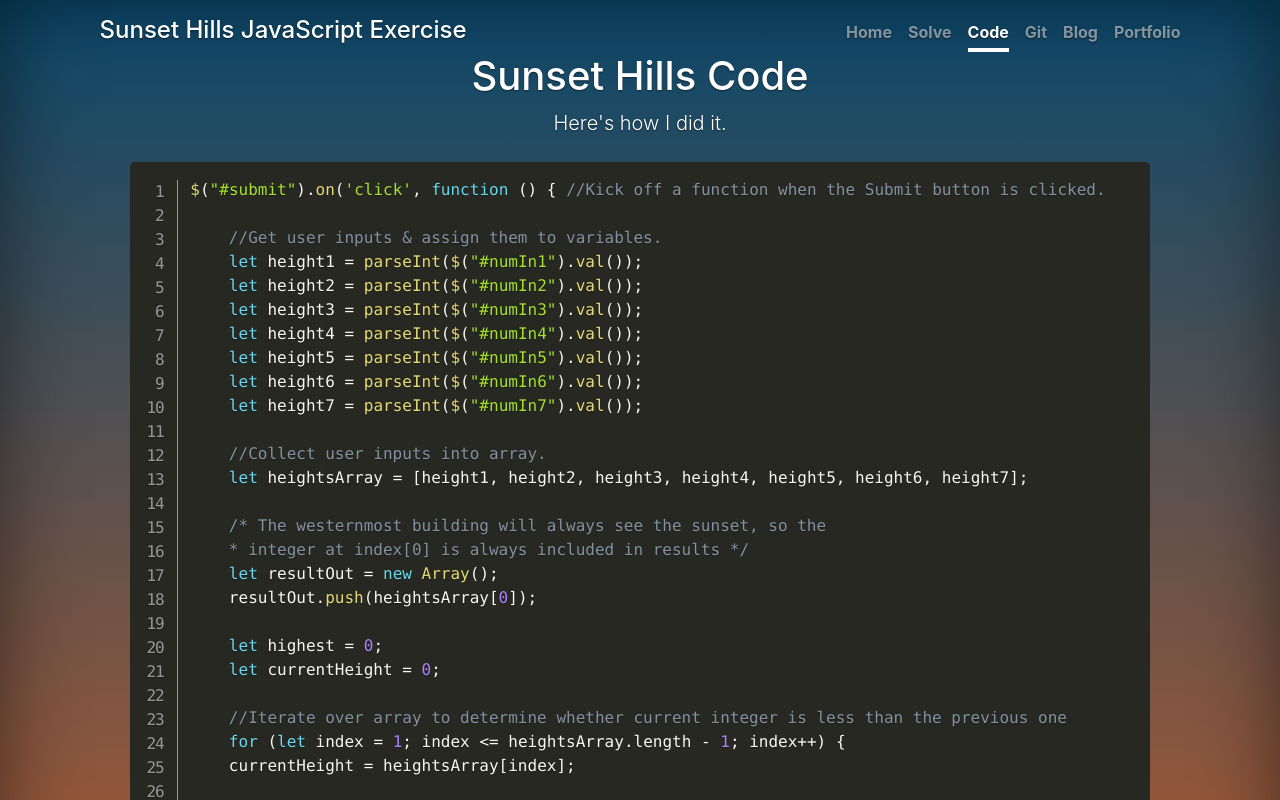
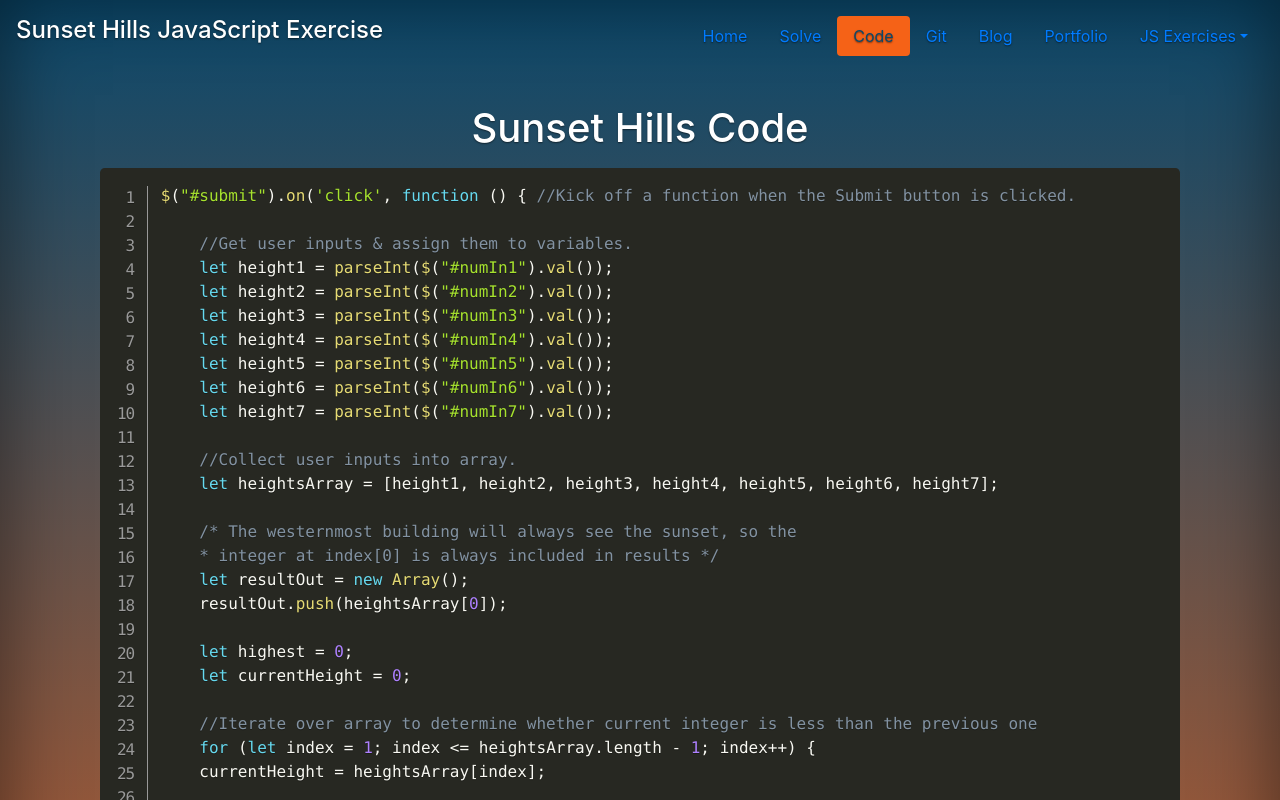
Before and after one commit to BethOlmo06/Sunset_Hills, a plain HTML site: page Sunset_Hills/Code.html in a window 1280 px wide. Shown: the top 800 px of the page. Drawn offline with nearby package versions, Linux system fonts and the light colour scheme.

Commit message:
nav dropdown
fixed funtional issue & edited styling

```diff
--- a/Sunset_Hills/CSS/cover.css
+++ b/Sunset_Hills/CSS/cover.css
@@ -1,4 +1,4 @@
-/*
+a/*
  * Globals
  */
 
--- a/Sunset_Hills/Code.html
+++ b/Sunset_Hills/Code.html
@@ -15,25 +15,45 @@
     <link href="CSS/prism.css" rel="stylesheet" />
 </head>
 <body class="text-center" id="pgCode">
-    <div class="cover-container d-flex p-3 mx-auto flex-column">
+    <div class="cover-container d-flex w-100 p-3 mx-auto flex-column">
         <header class="masthead mb-auto">
             <div class="inner">
                 <h4 class="masthead-brand">Sunset Hills JavaScript Exercise</h4>
-                <nav class="nav nav-masthead justify-content-center">
+                <ul class="nav nav-pills justify-content-end">
+                    <li class="nav-item">
                         <a class="nav-link" href="\index.html">Home</a>
+                    </li>
+                    <li class="nav-item">
                         <a class="nav-link" href="\solve.html">Solve</a>
+                    </li>
+                    <li class="nav-item">
                         <a class="nav-link active" href="#">Code</a>
+                    </li>
+                    <li class="nav-item">
                         <a class="nav-link" href="https://github.com/BethOlmo06/Sunset_Hills" target="_blank">Git</a>
+                    </li>
+                    <li class="nav-item">
                         <a class="nav-link" href="#">Blog</a>
+                    </li>
+                    <li class="nav-item">
                         <a class="nav-link" href="https://betholmo-portfolio.netlify.app/" target="_blank">Portfolio</a>
-                </nav>
+                    </li>
+                    <li class="nav-item dropdown">
+                        <a class="nav-link dropdown-toggle" data-toggle="dropdown" href="#" role="button" aria-haspopup="true" aria-expanded="false">JS Exercises</a>
+                        <div class="dropdown-menu">
+                            <a class="dropdown-item" href="https://sum-fears-js.netlify.app/index.html" target="_blank">Sum of All Fears</a>
+                            <a class="dropdown-item" href="https://palindrome-js.netlify.app/index.html" target="_blank">Sunset Hills</a>
+                            <a class="dropdown-item" href="https://fizzbuzz-js.netlify.app/index.html" target="_blank">Fizz Buzz</a>
+                        </div>
+                    </li>
+                </ul>
             </div>
         </header>
         <div class="container">
             <div class="row">
-                <div class="col text-center">
+                <div class="col text-center mt-5">
                     <h1>Sunset Hills Code</h1>
-                    <p class="lead">Here's how I did it.</p>
+                    <!--<p class="lead">Here's how I did it.</p>-->
                 </div>
             </div>
             <div class="container-fluid" id="code">
```
Also changed, not shown: Sunset_Hills/Index.html (+24 -4 lines), Sunset_Hills/Solve.html (+23 -3 lines), Sunset_Hills/CSS/bootstrap.min.css, 1 other file. Lines whose indentation alone changed are shown as unchanged.
